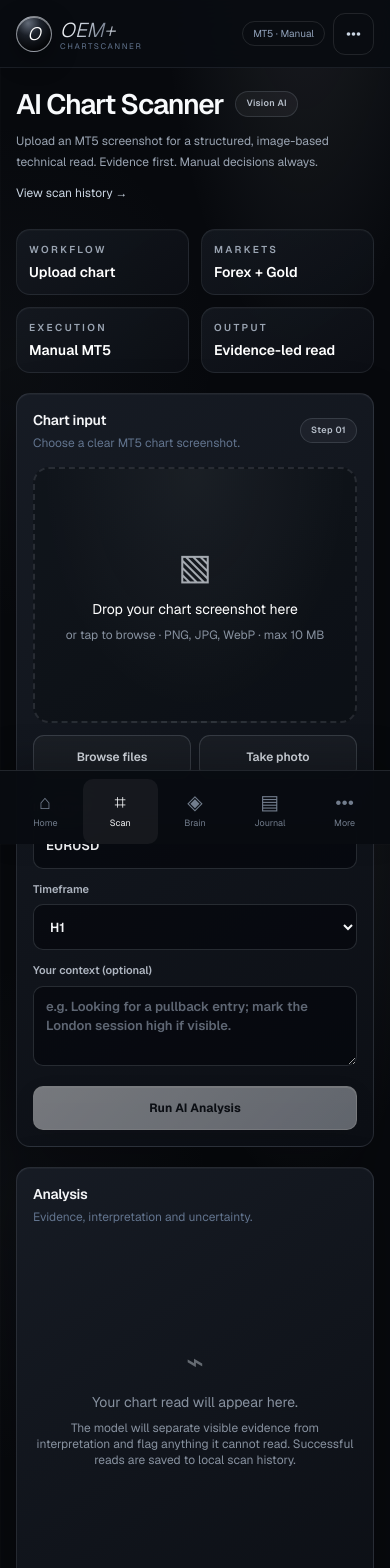
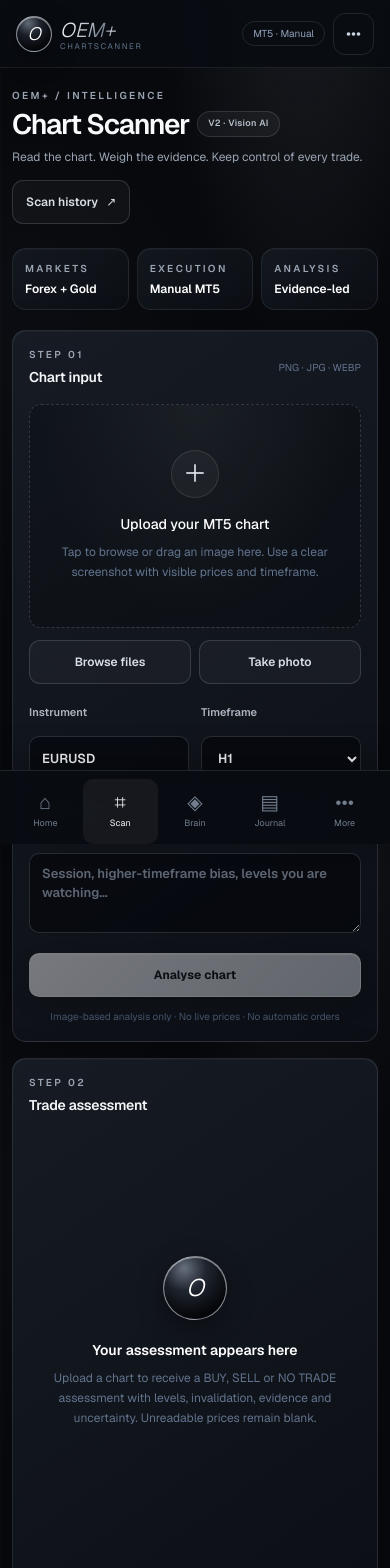
Before and after one commit to klonz484/trading-vault, a Next.js app: page /scanner in a window 390 px wide. Shown: the top 1568 px of the page. Built offline with nearby package versions, Linux system fonts and the light colour scheme.

Commit message:
feat(scanner): build mobile-first OEM+ V2 assessment UI

```diff
--- a/src/app/scanner/page.tsx
+++ b/src/app/scanner/page.tsx
@@ -1,11 +1,39 @@
 "use client";
 
 import { useRef, useState } from "react";
+import Link from "next/link";
 import Sidebar from "@/components/Sidebar";
-import Link from "next/link";
 import { readLocalList, SavedScan, SCAN_STORAGE_KEY, writeLocalList } from "@/lib/workspace";
 
-type AnalysisResponse = { analysis?: string; model?: string; error?: string };
+type ScannerSetup = {
+  decision: "BUY" | "SELL" | "NO TRADE";
+  orderType: "MARKET" | "PENDING" | "WAIT";
+  confidence: number;
+  dataQuality: "CLEAR" | "PARTIAL" | "POOR";
+  summary: string;
+  entry: { low: number | null; high: number | null; rationale: string };
+  stopLoss: { price: number | null; rationale: string };
+  targets: { price: number | null; rationale: string }[];
+  invalidation: string;
+  supportingEvidence: string[];
+  opposingEvidence: string[];
+  confirmations: string[];
+  uncertainties: string[];
+  riskReward: string | null;
+};
+
+type AnalysisResponse = { setup?: ScannerSetup; analysis?: string; model?: string; error?: string };
+
+const TIMEFRAMES = ["M1", "M5", "M15", "M30", "H1", "H4", "D1", "W1", "MN1", "Not sure"];
+const priceLabel = (value: number | null) => value === null ? "Not readable" : String(value);
+
+function EvidenceList({ title, items, tone = "neutral" }: { title: string; items: string[]; tone?: "positive" | "negative" | "neutral" }) {
+  const dot = tone === "positive" ? "bg-emerald-300" : tone === "negative" ? "bg-rose-300" : "bg-slate-400";
+  return <section className="rounded-xl border border-white/[0.07] bg-white/[0.02] p-4">
+    <h3 className="text-[11px] font-semibold uppercase tracking-[.15em] text-slate-300">{title}</h3>
+    {items.length ? <ul className="mt-3 space-y-2">{items.map((item, index) => <li key={index} className="flex gap-2 text-xs leading-5 text-slate-400"><span className={`mt-[7px] h-1.5 w-1.5 shrink-0 rounded-full ${dot}`} />{item}</li>)}</ul> : <p className="mt-3 text-xs text-slate-600">No clear evidence identified.</p>}
+  </section>;
+}
 
 export default function ScannerPage() {
   const [file, setFile] = useState<File | null>(null);
@@ -14,7 +42,7 @@ export default function ScannerPage() {
   const [timeframe, setTimeframe] = useState("H1");
   const [notes, setNotes] = useState("");
   const [analyzing, setAnalyzing] = useState(false);
-  const [result, setResult] = useState<string | null>(null);
+  const [setup, setSetup] = useState<ScannerSetup | null>(null);
   const [modelName, setModelName] = useState<string | null>(null);
   const [error, setError] = useState<string | null>(null);
   const [dragging, setDragging] = useState(false);
@@ -24,14 +52,14 @@ export default function ScannerPage() {
   const selectFile = (selected: File | undefined) => {
     if (!selected) return;
     setError(null);
-    setResult(null);
+    setSetup(null);
     setModelName(null);
-    if (!(["image/png", "image/jpeg", "image/webp"].includes(selected.type))) {
-      setError("Please choose a PNG, JPG, or WebP image.");
+    if (!["image/png", "image/jpeg", "image/webp"].includes(selected.type)) {
+      setError("Choose a PNG, JPG or WebP chart image.");
       return;
     }
     if (selected.size > 10 * 1024 * 1024) {
-      setError("This image is larger than 10 MB. Please resize it and try again.");
+      setError("This image is larger than 10 MB. Resize it and try again.");
       return;
     }
     setFile(selected);
@@ -41,23 +69,30 @@ export default function ScannerPage() {
   };
 
   const analyze = async () => {
-    if (!file) return;
+    if (!file || analyzing) return;
     setAnalyzing(true);
     setError(null);
-    setResult(null);
+    setSetup(null);
     try {
       const body = new FormData();
       body.append("image", file);
       body.append("symbol", symbol);
       body.append("timeframe", timeframe);
       body.append("notes", notes);
-
       const response = await fetch("/api/scanner/analyze", { method: "POST", body });
       const data = (await response.json()) as AnalysisResponse;
       if (!response.ok) throw new Error(data.error || "Analysis failed. Please try again.");
-      setResult(data.analysis || "The model did not return an analysis.");
+      if (!data.setup || !data.analysis) throw new Error("The scanner returned an incomplete result. Please retry.");
+      setSetup(data.setup);
       setModelName(data.model || "Vision model");
-      const saved: SavedScan = { id: crypto.randomUUID(), createdAt: new Date().toISOString(), symbol, timeframe, model: data.model || "Vision model", analysis: data.analysis || "" };
+      const saved: SavedScan = {
+        id: crypto.randomUUID(),
+        createdAt: new Date().toISOString(),
+        symbol,
+        timeframe,
+        model: data.model || "Vision model",
+        analysis: data.analysis,
+      };
       const previous = readLocalList<SavedScan>(SCAN_STORAGE_KEY);
       writeLocalList(SCAN_STORAGE_KEY, [saved, ...previous].slice(0, 50));
     } catch (caught) {
@@ -67,80 +102,155 @@ export default function ScannerPage() {
     }
   };
 
+  const decisionClass = setup?.decision === "BUY"
+    ? "border-emerald-300/25 bg-emerald-300/[0.08] text-emerald-200"
+    : setup?.decision === "SELL"
+      ? "border-rose-300/25 bg-rose-300/[0.08] text-rose-200"
+      : "border-amber-300/25 bg-amber-300/[0.08] text-amber-100";
+
   return (
     <div className="min-h-screen md:flex">
       <Sidebar />
-      <main className="min-w-0 flex-1 overflow-y-auto px-4 pb-10 pt-5 sm:px-6 lg:px-9 lg:pt-8"><div className="mx-auto max-w-[1500px]">
-        <div className="mb-7">
-          <div className="flex flex-wrap items-center gap-3">
-            <h1 className="page-title">AI Chart Scanner</h1>
-            <span className="status-neutral">Vision AI</span>
+      <main className="min-w-0 flex-1 overflow-y-auto px-3 pb-28 pt-5 sm:px-6 sm:pb-10 lg:px-9 lg:pt-8">
+        <div className="mx-auto max-w-[1500px]">
+          <header className="mb-6 flex flex-wrap items-end justify-between gap-3">
+            <div>
+              <p className="eyebrow">OEM+ / Intelligence</p>
+              <div className="mt-1 flex flex-wrap items-center gap-2">
+                <h1 className="page-title">Chart Scanner</h1>
+                <span className="status-neutral">V2 · Vision AI</span>
               </div>
-          <div className="mt-1 flex flex-wrap items-center justify-between gap-3"><p className="page-subtitle mt-1">Upload an MT5 screenshot for a structured, image-based technical read. Evidence first. Manual decisions always.</p><Link href="/history" className="text-xs text-slate-300 hover:text-white">View scan history →</Link></div>
+              <p className="page-subtitle mt-1 max-w-2xl">Read the chart. Weigh the evidence. Keep control of every trade.</p>
+            </div>
+            <Link href="/history" className="btn-secondary text-xs">Scan history <span aria-hidden="true">↗</span></Link>
+          </header>
+
+          <div className="mb-5 grid grid-cols-3 gap-2 sm:grid-cols-4">
+            <div className="panel-soft p-3"><p className="eyebrow">Markets</p><p className="mt-1 text-xs font-semibold text-white sm:text-sm">Forex + Gold</p></div>
+            <div className="panel-soft p-3"><p className="eyebrow">Execution</p><p className="mt-1 text-xs font-semibold text-white sm:text-sm">Manual MT5</p></div>
+            <div className="panel-soft p-3"><p className="eyebrow">Analysis</p><p className="mt-1 text-xs font-semibold text-white sm:text-sm">Evidence-led</p></div>
+            <div className="panel-soft hidden p-3 sm:block"><p className="eyebrow">Live feed</p><p className="mt-1 text-xs font-semibold text-amber-200">Not connected</p></div>
           </div>
 
-        <div className="mb-5 grid grid-cols-2 gap-3 sm:grid-cols-4"><div className="panel-soft p-3"><p className="eyebrow">Workflow</p><p className="text-sm font-semibold text-white">Upload chart</p></div><div className="panel-soft p-3"><p className="eyebrow">Markets</p><p className="text-sm font-semibold text-white">Forex + Gold</p></div><div className="panel-soft p-3"><p className="eyebrow">Execution</p><p className="text-sm font-semibold text-white">Manual MT5</p></div><div className="panel-soft p-3"><p className="eyebrow">Output</p><p className="text-sm font-semibold text-white">Evidence-led read</p></div></div><div className="grid xl:grid-cols-[1.05fr_.95fr] gap-5">
-          <section className="panel p-4 sm:p-6">
-            <div className="mb-4 flex items-center justify-between gap-3"><div><h2 className="section-title">Chart input</h2><p className="mt-1 text-xs text-slate-500">Choose a clear MT5 chart screenshot.</p></div><span className="status-neutral">Step 01</span></div>
+          <div className="grid items-start gap-4 xl:grid-cols-[minmax(340px,.82fr)_minmax(0,1.18fr)]">
+            <section className="panel p-4 sm:p-5">
+              <div className="mb-4 flex items-center justify-between gap-3">
+                <div><p className="eyebrow">Step 01</p><h2 className="section-title mt-1">Chart input</h2></div>
+                <span className="text-[10px] text-slate-500">PNG · JPG · WEBP</span>
+              </div>
+
               <button
                 type="button"
                 onClick={() => inputRef.current?.click()}
                 onDragOver={(event) => { event.preventDefault(); setDragging(true); }}
                 onDragLeave={() => setDragging(false)}
                 onDrop={(event) => { event.preventDefault(); setDragging(false); selectFile(event.dataTransfer.files?.[0]); }}
-              className={`chart-dropzone flex flex-col items-center justify-center w-full min-h-64 max-h-[440px] border-2 border-dashed rounded-2xl overflow-hidden transition-all ${dragging ? "border-slate-200 bg-white/10" : "border-[var(--border)] hover:border-white/50 hover:bg-[var(--card-hover)]"}`}
+                className={`chart-dropzone flex min-h-56 w-full items-center justify-center overflow-hidden rounded-xl border border-dashed transition sm:min-h-72 ${dragging ? "border-white/60 bg-white/10" : "border-white/15 bg-black/20 hover:border-white/35"}`}
+                aria-label="Upload a chart screenshot"
               >
                 {imagePreview ? (
                   // eslint-disable-next-line @next/next/no-img-element
-                <img src={imagePreview} alt="Selected trading chart" className="max-h-[400px] max-w-full object-contain" />
+                  <img src={imagePreview} alt="Selected trading chart preview" className="max-h-[390px] max-w-full object-contain" />
                 ) : (
-                <div className="text-center px-5 py-12">
-                  <div className="text-4xl text-slate-200/70 mb-3">▧</div>
-                  <p className="text-sm text-white">Drop your chart screenshot here</p>
-                  <p className="text-xs text-[var(--muted)] mt-2">or tap to browse · PNG, JPG, WebP · max 10 MB</p>
+                  <div className="px-5 py-10 text-center">
+                    <div className="mx-auto flex h-12 w-12 items-center justify-center rounded-full border border-white/10 bg-white/[0.04] text-2xl text-slate-200">＋</div>
+                    <p className="mt-4 text-sm font-medium text-white">Upload your MT5 chart</p>
+                    <p className="mt-2 text-xs leading-5 text-slate-500">Tap to browse or drag an image here. Use a clear screenshot with visible prices and timeframe.</p>
                   </div>
                 )}
               </button>
               <input ref={inputRef} type="file" accept="image/png,image/jpeg,image/webp" onChange={(event) => selectFile(event.target.files?.[0])} className="hidden" />
               <input ref={cameraInputRef} type="file" accept="image/png,image/jpeg,image/webp" capture="environment" onChange={(event) => selectFile(event.target.files?.[0])} className="hidden" />
-            <div className="mt-3 grid grid-cols-2 gap-2"><button type="button" onClick={() => inputRef.current?.click()} className="btn-secondary">Browse files</button><button type="button" onClick={() => cameraInputRef.current?.click()} className="btn-secondary">Take photo</button></div>
-            {file && <div className="flex items-center justify-between gap-3 mt-2 text-xs text-[var(--muted)]"><span className="truncate">{file.name}</span><button onClick={() => { setFile(null); setImagePreview(null); setResult(null); setError(null); }} className="text-slate-300 hover:text-white">Remove</button></div>}
+              <div className="mt-3 grid grid-cols-2 gap-2">
+                <button type="button" onClick={() => inputRef.current?.click()} className="btn-secondary">Browse files</button>
+                <button type="button" onClick={() => cameraInputRef.current?.click()} className="btn-secondary">Take photo</button>
+              </div>
+              {file && <div className="mt-3 flex items-center justify-between gap-3 rounded-lg border border-white/[0.07] px-3 py-2 text-xs"><span className="min-w-0 truncate text-slate-400">{file.name}</span><button type="button" onClick={() => { setFile(null); setImagePreview(null); setSetup(null); setError(null); }} className="shrink-0 text-slate-300 hover:text-white">Remove</button></div>}
 
-            <div className="grid sm:grid-cols-2 gap-3 mt-5">
+              <div className="mt-5 grid grid-cols-2 gap-3">
                 <label className="field-label">Instrument
-                <input value={symbol} onChange={(event) => setSymbol(event.target.value.toUpperCase())} maxLength={30} placeholder="e.g. EURUSD" className="field-control" />
+                  <input value={symbol} onChange={(event) => setSymbol(event.target.value.toUpperCase().replace(/[^A-Z0-9._-]/g, ""))} maxLength={20} placeholder="EURUSD" className="field-control mt-2" />
                 </label>
                 <label className="field-label">Timeframe
-                <select value={timeframe} onChange={(event) => setTimeframe(event.target.value)} className="field-control">
-                  {["M1", "M5", "M15", "M30", "H1", "H4", "D1", "W1", "MN1", "Not sure"].map((value) => <option key={value}>{value}</option>)}
+                  <select value={timeframe} onChange={(event) => setTimeframe(event.target.value)} className="field-control mt-2">
+                    {TIMEFRAMES.map((value) => <option key={value}>{value}</option>)}
                   </select>
                 </label>
               </div>
-            <label className="field-label mt-3">Your context (optional)
-              <textarea value={notes} onChange={(event) => setNotes(event.target.value)} maxLength={1000} rows={3} placeholder="e.g. Looking for a pullback entry; mark the London session high if visible." className="field-control min-h-[96px] resize-y" />
+              <label className="field-label mt-4 block">Trading context <span className="font-normal text-slate-600">· optional</span>
+                <textarea value={notes} onChange={(event) => setNotes(event.target.value)} maxLength={1000} rows={3} placeholder="Session, higher-timeframe bias, levels you are watching…" className="field-control mt-2 min-h-24 resize-y" />
               </label>
-            <button onClick={analyze} disabled={!file || analyzing} className="btn-primary mt-5 w-full py-3.5 text-sm">
-              {analyzing ? "Reading chart..." : "Run AI Analysis"}
+              <button type="button" onClick={analyze} disabled={!file || analyzing || !symbol.trim()} className="btn-primary mt-5 w-full py-3.5 text-sm disabled:cursor-not-allowed disabled:opacity-45">
+                {analyzing ? "Reading chart evidence…" : "Analyse chart"}
               </button>
+              <p className="mt-3 text-center text-[10px] leading-4 text-slate-600">Image-based analysis only · No live prices · No automatic orders</p>
             </section>
 
-          <section className="panel min-h-[480px] p-4 sm:p-6">
-            <div className="flex items-center justify-between gap-3 mb-4">
-              <div><h2 className="section-title">Analysis</h2><p className="mt-1 text-xs text-slate-500">Evidence, interpretation and uncertainty.</p></div>
-              {modelName && <span className="status-neutral">{modelName}</span>}
+            <section className="panel min-h-[540px] p-4 sm:p-5">
+              <div className="mb-4 flex flex-wrap items-center justify-between gap-2">
+                <div><p className="eyebrow">Step 02</p><h2 className="section-title mt-1">Trade assessment</h2></div>
+                {modelName && <span className="status-neutral max-w-full truncate">{modelName}</span>}
               </div>
-            {!result && !analyzing && !error && <div className="min-h-[330px] flex flex-col items-center justify-center text-center text-[var(--muted)] text-sm"><div className="text-3xl text-slate-200/40 mb-3">⌁</div><p>Your chart read will appear here.</p><p className="text-xs mt-2 max-w-xs">The model will separate visible evidence from interpretation and flag anything it cannot read. Successful reads are saved to local scan history.</p></div>}
-            {analyzing && <div className="min-h-[330px] flex flex-col items-center justify-center gap-3"><div className="w-8 h-8 border-2 border-slate-200 border-t-transparent rounded-full animate-spin"/><p className="text-sm text-[var(--muted)]">Inspecting market structure, levels and chart context…</p></div>}
-            {error && <div role="alert" className="rounded-lg border border-rose-500/30 bg-rose-500/10 p-4 text-sm text-rose-200"><p className="font-medium mb-1">Analysis unavailable</p>{error}</div>}
-            {result && <div className="whitespace-pre-wrap text-sm text-[var(--foreground)] leading-7">{result}</div>}
+
+              {!setup && !analyzing && !error && <div className="flex min-h-[420px] flex-col items-center justify-center px-5 text-center">
+                <div className="platinum-mark flex h-16 w-16 items-center justify-center rounded-full text-2xl font-light italic text-white">O</div>
+                <h3 className="mt-5 text-sm font-semibold text-white">Your assessment appears here</h3>
+                <p className="mt-2 max-w-sm text-xs leading-5 text-slate-500">Upload a chart to receive a BUY, SELL or NO TRADE assessment with levels, invalidation, evidence and uncertainty. Unreadable prices remain blank.</p>
+              </div>}
+
+              {analyzing && <div className="flex min-h-[420px] flex-col items-center justify-center gap-4">
+                <div className="h-9 w-9 animate-spin rounded-full border-2 border-slate-200/20 border-t-slate-100" />
+                <div className="text-center"><p className="text-sm font-medium text-white">Reviewing chart evidence</p><p className="mt-1 text-xs text-slate-500">Checking structure, levels, direction and uncertainty…</p></div>
+              </div>}
+
+              {error && <div role="alert" className="rounded-xl border border-rose-400/20 bg-rose-400/[0.06] p-4 text-sm text-rose-200"><p className="font-semibold">Analysis unavailable</p><p className="mt-1 text-xs leading-5">{error}</p></div>}
+
+              {setup && <div className="space-y-4">
+                <div className={`rounded-2xl border p-4 sm:p-5 ${decisionClass}`}>
+                  <div className="flex flex-wrap items-center justify-between gap-3">
+                    <div><p className="text-[10px] font-semibold uppercase tracking-[.2em] opacity-70">Scanner decision</p><p className="mt-1 text-3xl font-semibold tracking-tight">{setup.decision}</p></div>
+                    <div className="text-right"><p className="text-[10px] uppercase tracking-[.15em] opacity-70">Order type</p><p className="mt-1 text-sm font-semibold">{setup.orderType}</p></div>
+                  </div>
+                  <p className="mt-3 text-xs leading-5 opacity-85">{setup.summary}</p>
+                  <div className="mt-4 flex flex-wrap items-center justify-between gap-2 border-t border-current/10 pt-3">
+                    <span className="text-[10px] uppercase tracking-wider opacity-70">Analytical confidence</span>
+                    <span className="text-sm font-semibold tabular-nums">{setup.confidence}%</span>
+                  </div>
+                  <div className="mt-2 h-1.5 overflow-hidden rounded-full bg-black/20"><div className="h-full rounded-full bg-current/80" style={{ width: `${setup.confidence}%` }} /></div>
+                  <p className="mt-2 text-[10px] opacity-65">Evidence-strength estimate, not a probability of profit.</p>
+                </div>
+
+                <div className="grid grid-cols-2 gap-2 sm:grid-cols-4">
+                  <div className="rounded-xl border border-white/[0.07] bg-white/[0.025] p-3"><p className="eyebrow">Entry low</p><p className="mt-2 break-words text-sm font-semibold text-white">{priceLabel(setup.entry.low)}</p></div>
+                  <div className="rounded-xl border border-white/[0.07] bg-white/[0.025] p-3"><p className="eyebrow">Entry high</p><p className="mt-2 break-words text-sm font-semibold text-white">{priceLabel(setup.entry.high)}</p></div>
+                  <div className="rounded-xl border border-rose-300/10 bg-rose-300/[0.035] p-3"><p className="eyebrow">Stop loss</p><p className="mt-2 break-words text-sm font-semibold text-rose-100">{priceLabel(setup.stopLoss.price)}</p></div>
+                  <div className="rounded-xl border border-emerald-300/10 bg-emerald-300/[0.035] p-3"><p className="eyebrow">Chart quality</p><p className="mt-2 text-sm font-semibold text-white">{setup.dataQuality}</p></div>
+                </div>
+                <p className="rounded-lg border border-white/[0.06] bg-white/[0.02] p-3 text-xs leading-5 text-slate-400"><span className="font-semibold text-slate-200">Entry logic:</span> {setup.entry.rationale}</p>
+
+                <section className="rounded-xl border border-white/[0.07] p-4">
+                  <div className="flex items-center justify-between gap-3"><h3 className="text-[11px] font-semibold uppercase tracking-[.15em] text-slate-300">Profit targets</h3><span className="text-[10px] text-slate-500">Conditional levels</span></div>
+                  {setup.targets.length ? <div className="mt-3 grid gap-2 sm:grid-cols-3">{setup.targets.map((target, index) => <div key={index} className="rounded-lg bg-white/[0.025] p-3"><p className="eyebrow">Target {index + 1}</p><p className="mt-1 text-sm font-semibold text-emerald-100">{priceLabel(target.price)}</p><p className="mt-1 text-[10px] leading-4 text-slate-500">{target.rationale}</p></div>)}</div> : <p className="mt-3 text-xs text-slate-500">No defensible target could be read.</p>}
+                  <p className="mt-3 text-xs leading-5 text-slate-400"><span className="font-semibold text-slate-200">Stop rationale:</span> {setup.stopLoss.rationale}</p>
+                  <p className="mt-2 text-xs text-slate-400"><span className="font-semibold text-slate-200">Risk/reward:</span> {setup.riskReward ?? "Not calculated from the visible chart."}</p>
+                </section>
+
+                <div className="rounded-xl border border-amber-300/15 bg-amber-300/[0.035] p-4">
+                  <h3 className="text-[11px] font-semibold uppercase tracking-[.15em] text-amber-100">Invalidation condition</h3>
+                  <p className="mt-2 text-xs leading-5 text-slate-300">{setup.invalidation}</p>
+                </div>
+                <div className="grid gap-3 md:grid-cols-2">
+                  <EvidenceList title="Supporting evidence" items={setup.supportingEvidence} tone="positive" />
+                  <EvidenceList title="Opposing evidence" items={setup.opposingEvidence} tone="negative" />
+                  <EvidenceList title="Confirmation needed" items={setup.confirmations} />
+                  <EvidenceList title="Uncertainty / missing data" items={setup.uncertainties} tone="negative" />
+                </div>
+                <div className="rounded-lg border border-white/[0.06] px-3 py-2 text-[10px] leading-5 text-slate-500">Verify every level on your live MT5 chart before making a decision. This image analysis is not live market data or financial advice. You remain responsible for all manual execution.</div>
+              </div>}
             </section>
           </div>
-
-        <div className="mt-5 panel-soft p-4 sm:p-5">
-          <p className="text-xs text-[var(--muted)] leading-5"><span className="text-slate-200">Model:</span> Groq-hosted Qwen 3.8 27B Vision. It accepts image and text inputs; free-tier usage is subject to account rate limits and model availability. Your API key stays on the server and is never sent to the browser.</p>
-          <p className="text-xs text-[var(--muted)] leading-5 mt-2">Trading risk notice: image-based chart reads can be wrong or miss context. Treat outputs as research support, verify every level in MT5, and make all execution decisions manually.</p>
         </div>
-      </div></main>
+      </main>
     </div>
   );
 }
```
Lines whose indentation alone changed are shown as unchanged.
